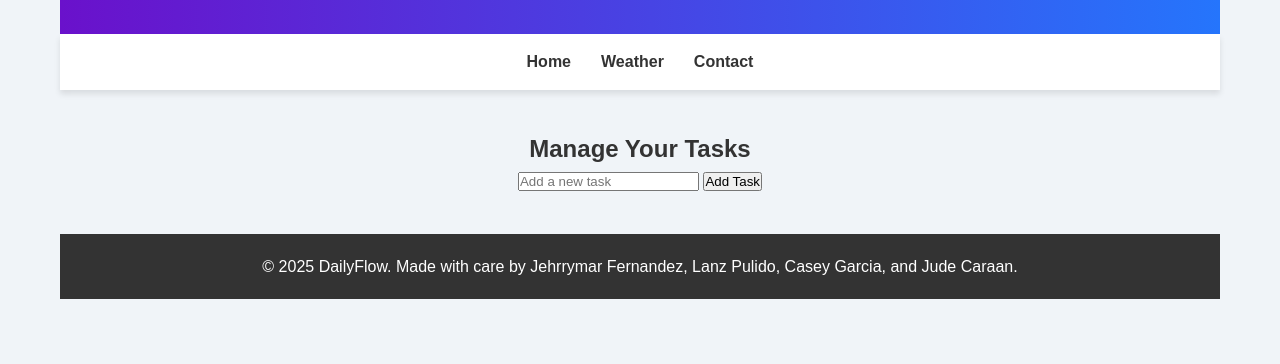
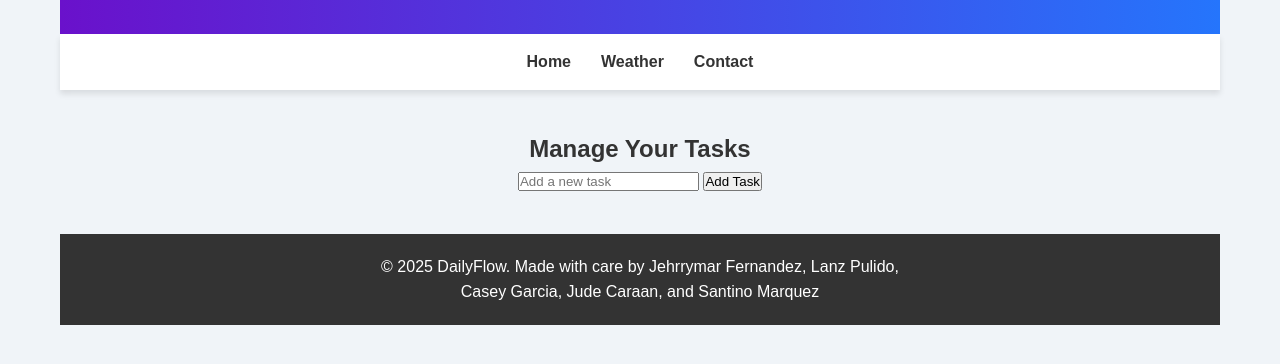
Before and after one commit to Kyahjeh/DailyFlow, a plain HTML site: page todo.html in a window 1280 px wide. Shown: the part 224-588 px from the top of the page. Drawn offline with Linux system fonts and the light colour scheme.

Commit message:
todo.html

```diff
--- a/todo.html
+++ b/todo.html
@@ -120,7 +120,7 @@ footer {
     </section>
 
     <footer>
-    <p>© 2025 DailyFlow. Made with care by Jehrrymar Fernandez, Lanz Pulido, Casey Garcia, and Jude Caraan.</p>
+    <p>© 2025 DailyFlow. Made with care by Jehrrymar Fernandez, Lanz Pulido, <br> Casey Garcia, Jude Caraan, and Santino Marquez</p>
     </footer>
   </div>
 
```
